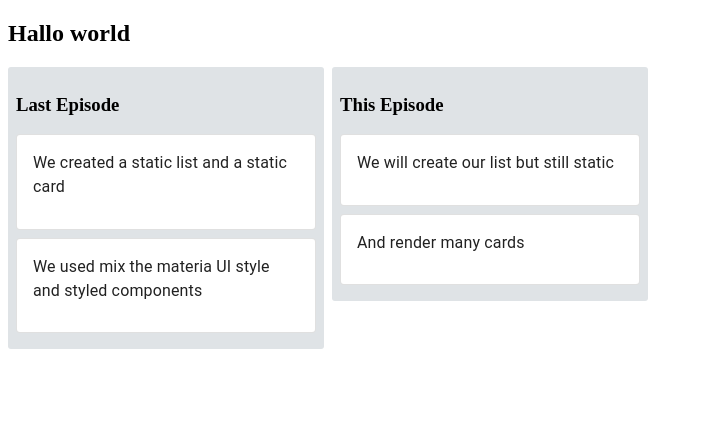
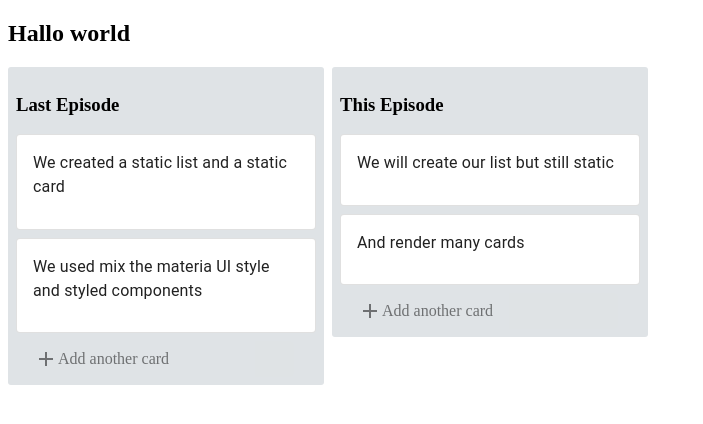
Before and after one commit to eridhobffry/brello, a React (Create React App) app: page / in a window 1280 px wide. Shown: the top 424 px of the page, without its empty margins (0-703 px from the left). Built offline with nearby package versions, Linux system fonts and the light colour scheme.

Commit message:
Button styled and function
reusable component for addbutton list and card

```diff
--- /dev/null
+++ b/src/components/brello_action_button.js
@@ -0,0 +1,20 @@
+import React from "react";
+import AddIcon from "@material-ui/icons/Add";
+import { OpenFormButton } from "../style/brello_action_btn_style";
+
+const BrelloActionButton = props => {
+  const renderAddButton = () => {
+    const { list } = props;
+    const buttonText = list ? "Add another list" : "Add another card";
+
+    return (
+      <OpenFormButton list={list}>
+        <AddIcon />
+        <p>{buttonText}</p>
+      </OpenFormButton>
+    );
+  };
+  return renderAddButton();
+};
+
+export default BrelloActionButton;
--- a/src/components/brello_list.js
+++ b/src/components/brello_list.js
@@ -1,6 +1,7 @@
 import React from "react";
 import { ListContainer } from "../style/brello_list_style";
 import BrelloCard from "./brello_card";
+import BrelloActionButton from "./brello_action_button";
 
 const BrelloList = ({ title, cards }) => {
   return (
@@ -9,6 +10,7 @@ const BrelloList = ({ title, cards }) => {
       {cards.map(card => {
         return <BrelloCard text={card.text} />;
       })}
+      <BrelloActionButton />
     </ListContainer>
   );
 };
--- /dev/null
+++ b/src/style/brello_action_btn_style.js
@@ -0,0 +1,16 @@
+import styled from "styled-components";
+
+export const OpenFormButton = styled.div`
+  display: flex;
+  align-items: center;
+  cursor: pointer;
+  border-radius: 3px;
+  height: 36px;
+  width: 250px;
+  margin-left: 8px;
+  padding-left: 10px;
+  padding-right: 10px;
+  opacity: ${props => (props.list ? 1 : 0.5)};
+  color: ${props => (props.list ? "white" : "inherit")};
+  background-color: ${props => (props.list ? "rgba(0,0,0,.15)" : "inherit")};
+`;
```
